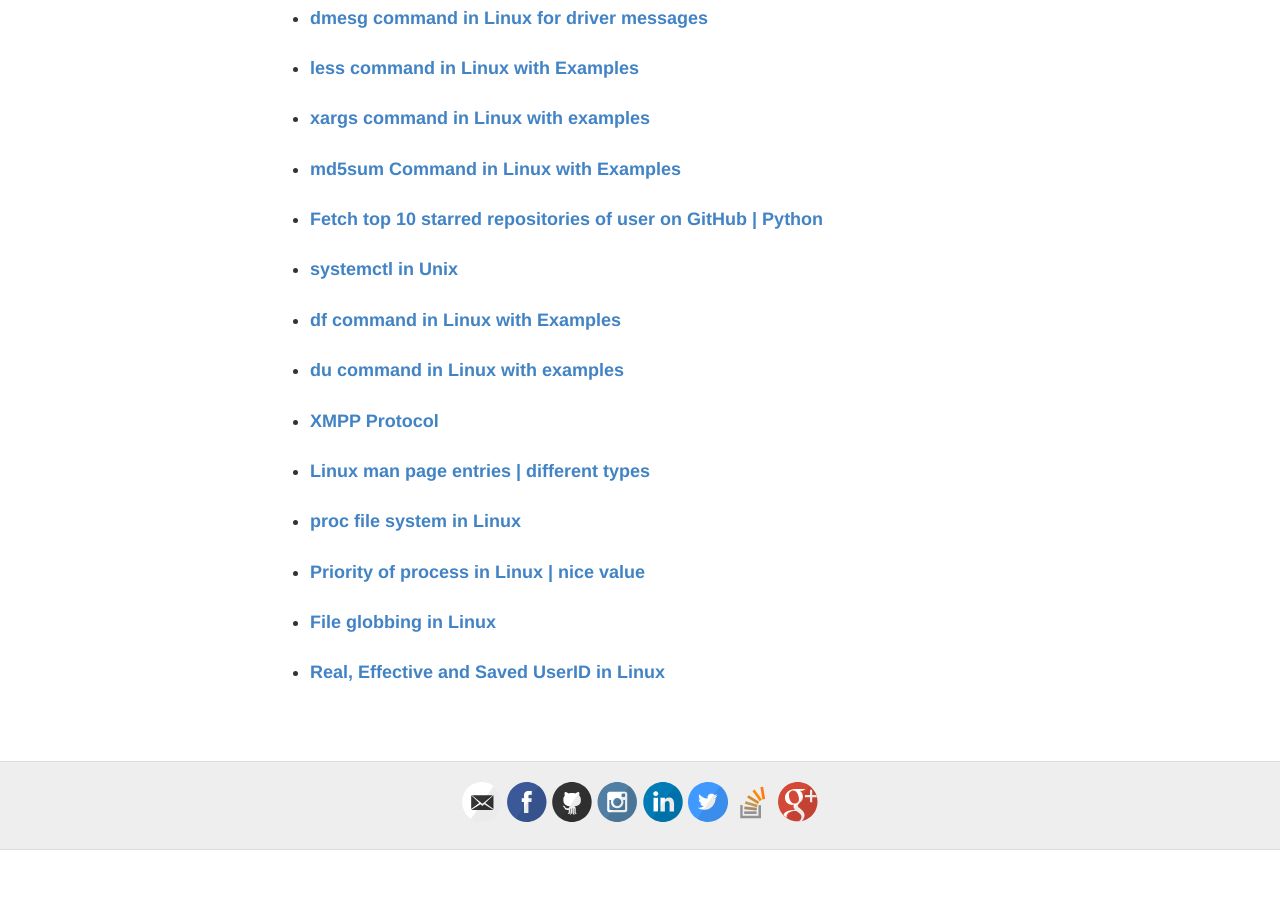
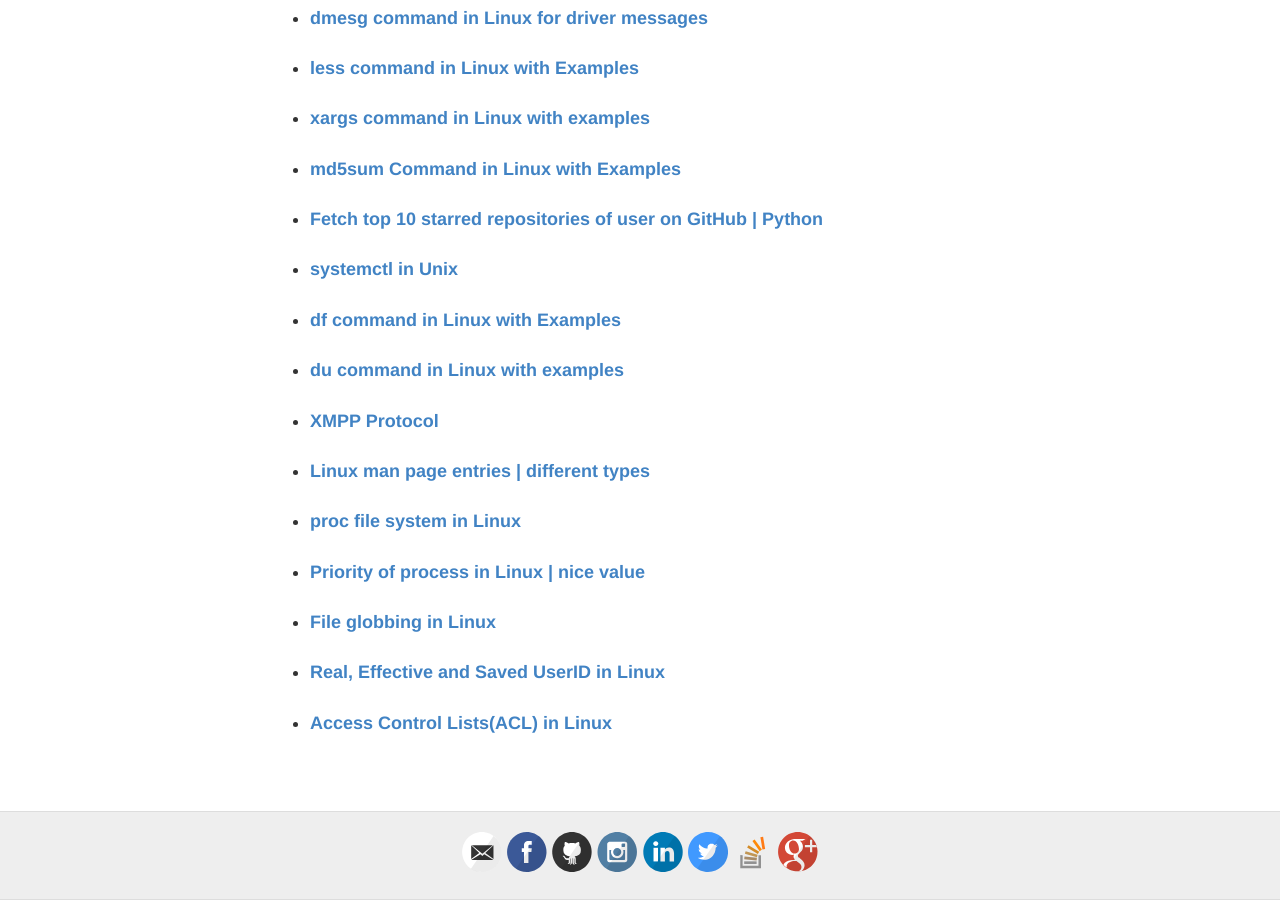
Before and after one commit to msdeep14/msdeep14.github.io, a Jekyll site: the page built from projects/geeksforgeeks_articles.html, in a window 1280 px wide and 900 px high, scrolled down 2330 px. Built offline with Jekyll 4.4.1, drawn with Linux system fonts in a browser that asks for light colours; before the commit the page ends 3180 px from its top, so only the background shows below that.

Commit message:
add geeksforgeeks article link

```diff
--- a/projects/geeksforgeeks_articles.html
+++ b/projects/geeksforgeeks_articles.html
@@ -71,6 +71,7 @@ permalink: /projects/geeksforgeeks_articles
         <li><strong><a target="_blank" href = "https://www.geeksforgeeks.org/priority-of-process-in-linux-nice-value/">Priority of process in Linux | nice value</a></strong></li><br/>
         <li><strong><a target="_blank" href = "https://www.geeksforgeeks.org/file-globbing-linux/">File globbing in Linux</a></strong></li><br/>
         <li><strong><a target="_blank" href = "https://www.geeksforgeeks.org/real-effective-and-saved-userid-in-linux/">Real, Effective and Saved UserID in Linux</a></strong></li><br/>
+        <li><strong><a target="_blank" href = "https://www.geeksforgeeks.org/access-control-listsacl-linux/">Access Control Lists(ACL) in Linux</a></strong></li><br/>
     </ul>
 </p>
 </body>
```
